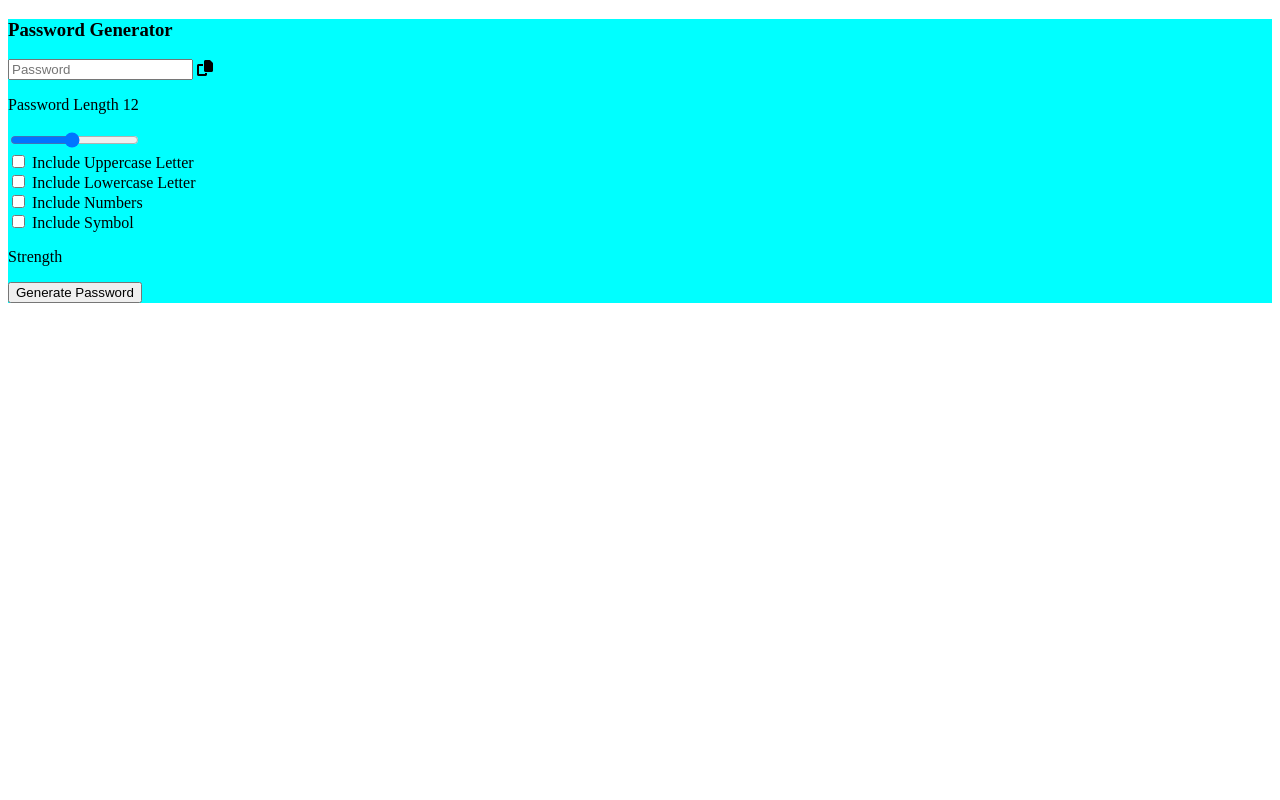
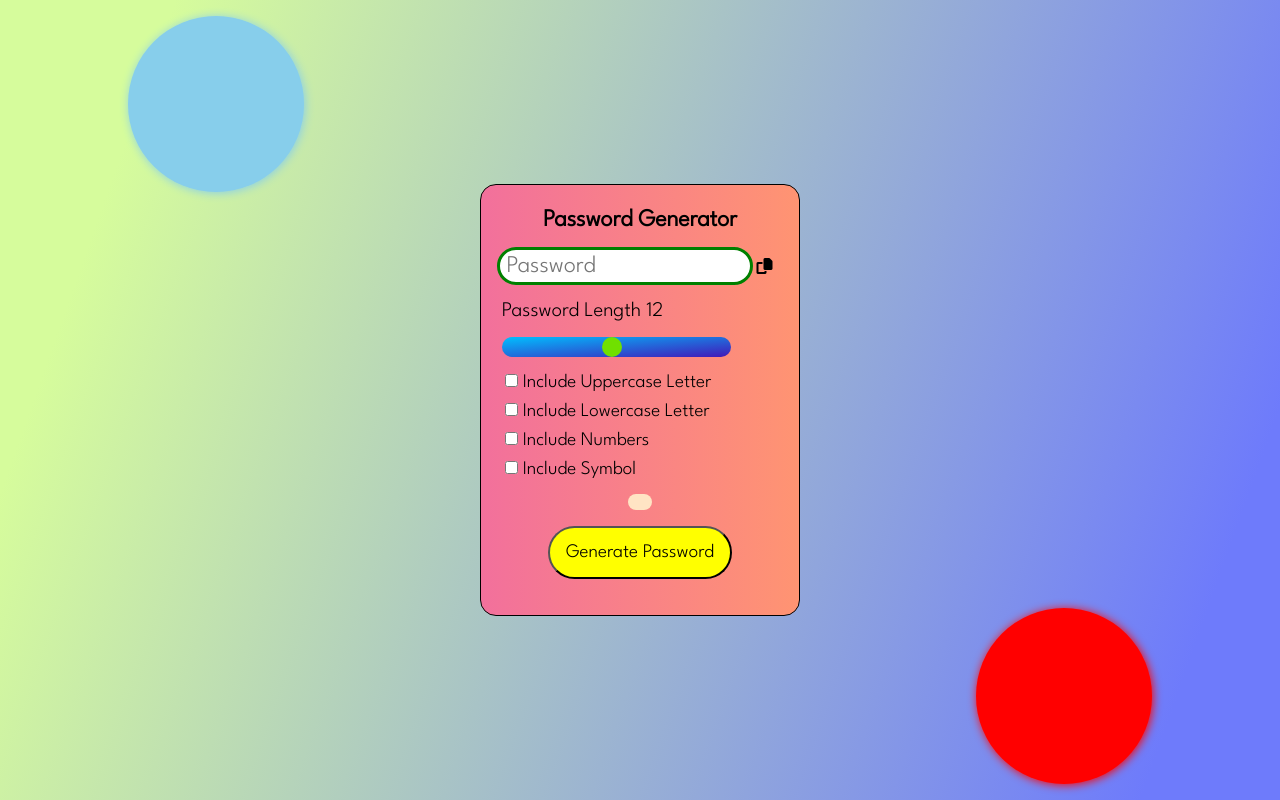
Before and after one commit to YashMishra0101/Password-Generator, a plain HTML site: page index.html in a window 1280 px wide. Drawn offline with Linux system fonts and the light colour scheme.

Commit message:
Added Final JavaScript & CSS Code

```diff
--- a/index.css
+++ b/index.css
@@ -0,0 +1,153 @@
+*{
+    margin: 0;
+    padding: 0;
+    box-sizing: border-box;
+    font-family: 'League Spartan', sans-serif;
+}
+
+.wrapper{
+    width: 100vw;
+    height:100vh;
+    display: flex;
+    flex-direction: column;
+    justify-content: center;
+    align-items: center;
+    position: relative;
+    background-image: linear-gradient( 109.6deg, rgb(214, 252, 156) 11.2%, rgba(110,123,251,1) 91.1% )
+}
+
+
+@keyframes mymove1{
+    from{
+        bottom: 1rem;
+        box-shadow: 1px 1px 10px red;
+    }
+
+    t0{
+        bottom: 15rem;
+        box-shadow: 1px 1px 300px red;
+    }
+}
+
+ @keyframes mymove2{
+    from{
+        top: 1rem;
+        box-shadow: 1px 1px 10px skyblue;
+    }
+    to {
+        top: 15rem;
+        box-shadow: 1px 1px 100px skyblue;
+    }
+
+  }
+
+
+.circle1{
+    width: 11rem;
+    height: 11rem;
+    background-color: red;
+    border-radius: 10rem ;
+    position: absolute;
+    right: 8rem;
+    bottom: 10rem;
+    animation: infinite mymove1 5s ease;
+    z-index: -30;
+
+}
+
+.circle2{
+    width: 11rem;
+    height: 11rem;
+    background-color:skyblue;
+    border-radius: 10rem ;
+    position: absolute;
+    left: 8rem;
+    top: 1rem;
+    bottom: 5px;
+    animation: mymove2 5s infinite;
+    z-index: -30;
+
+}
+.mainContainer{
+    border: 0.1rem solid black;
+    width: 20rem;
+    height:27rem;
+    padding: 1rem;
+    border-radius: 1rem;
+    z-index: 30;
+    background-image: linear-gradient(to right, rgb(242, 112, 156), rgb(255, 148, 114));
+}
+
+h3{
+text-align: center;
+font-size:1.5rem;
+margin-top:0.5rem;
+margin-bottom:1rem;
+}
+
+.display{
+    border: 0.2rem solid green;
+    border-radius: 2rem;
+    font-size: 1.5rem;
+    padding: 0.3rem  0.2rem  0.3rem  0.4rem ;
+
+}
+
+.passwordlenth{
+    margin-top:1rem;
+    margin-left: 0.3rem;
+    font-size:1.3rem;
+}
+
+[data-lengthSlider]{
+    appearance: none;
+    border-radius: 1rem;
+    margin-top:1rem;
+    margin-left: 0.3rem;
+    width: 80%;
+    cursor: pointer;
+    background-image: linear-gradient(to bottom right, #00C0FF, #4218B8);
+}
+
+[data-lengthSlider]::-webkit-slider-thumb {
+    appearance: none;
+    height: 1.3rem;
+    width: 1.3rem;
+    border-radius: 50%;
+    background-color: #70e000;
+    cursor: pointer;
+  }
+
+  [data-lengthSlider]::-webkit-slider-thumb:hover{
+    outline: 5px solid rgb(210, 243, 0);
+  }
+
+
+.options{
+    font-size: 1.2rem;
+    padding: 0.5rem;
+    line-height:1.8rem;
+}
+
+.bottomArea{
+    text-align: center;
+}
+.strength{
+    width: 1.5rem;
+    background-color: bisque;
+    padding: 0.5rem;
+    border-radius:30rem;
+    margin-top:.1rem;
+    margin-left: auto;
+    margin-right: auto;
+}
+.generateButton:hover{
+    transform: scale(1);
+}
+.generateButton{
+    font-size: larger;
+    margin-top:1rem;
+    padding: 1rem;
+    border-radius: 10rem;
+    background-color: yellow;
+}
--- a/index.html
+++ b/index.html
@@ -4,23 +4,30 @@
     <meta charset="UTF-8">
     <meta http-equiv="X-UA-Compatible" content="IE=edge">
     <meta name="viewport" content="width=device-width, initial-scale=1.0">
-    <title>Document</title>
+    <title>Password Generator</title>
+    <link rel="shortcut icon" href="./GettyImages-901412996-scaled-e1650398409723.jpg" type="image/x-icon">
     <link rel="stylesheet" href="https://cdnjs.cloudflare.com/ajax/libs/font-awesome/6.4.0/css/all.min.css">
+    <link rel="stylesheet" href="index.css">
+    <link rel="preconnect" href="https://fonts.googleapis.com">
+    <link rel="preconnect" href="https://fonts.gstatic.com" crossorigin>
+    <link href="https://fonts.googleapis.com/css2?family=League+Spartan:wght@300&family=Roboto:ital,wght@1,300&display=swap" rel="stylesheet">
+
 </head>
 <body>
-    <div style="background-color: aqua;" class="wrapper">
-
+    <div class="wrapper">
+        <!-- This code needs some improvement.  This code has one feature called setIndicator, whose JavaScript and CSS code is only half written -->
         <div class="mainContainer">
             <h3>Password Generator</h3>
-
+            <div class="circle1"></div>
+            <div class="circle2"></div>
             <div data-copy>
-                <input readonly class="display" type="password" placeholder="Password" data-passwordDisplay>
-                <i data-copyMsg class="fa-solid fa-copy"></i>
+                <input readonly class="display"  placeholder="Password" data-passwordDisplay>
+                <i data-copyMsg class=" fa-solid fa-copy"></i>
             </div>
 
             <div class="inputArea">
 
-                <div>
+                <div class="passwordlenth">
                    <p> Password Length <span data-lengthNumber>0</span></p>
                 </div>
 
@@ -52,7 +59,7 @@
             </div>
 
            <div class="bottomArea">
-             <p class="strength">Strength</p>
+             <p class="strength"></p>
              <div data-indicator></div>
              <button class="generateButton">Generate Password</button>
            </div>
--- a/index.js
+++ b/index.js
@@ -1,4 +1,4 @@
-console.log('checking')
+//This code needs some improvement.  This code has one feature called setIndicator, whose JavaScript and CSS code is only half written.
 const inputSlider=document.querySelector("[data-lengthSlider]");
 const lengthDisplay=document.querySelector("[data-lengthNumber]")
 
@@ -130,14 +130,9 @@ let handelSlider=()=>{
    })
 
  copyBtn.addEventListener('click',()=>{
-   if(lengthDisplay.innerHTML>=8){
+   if(lengthDisplay.innerHTML){
       copyContent();
-   }
-      else{
-         copyMsg.innerText="At 8 Char Password";
-      }
-   }
- );
+   }});
 
  generateBtn.addEventListener('click',()=>{
    if(checkCount<=0) return;
```
Also changed, not shown: GettyImages-901412996-scaled-e1650398409723.jpg (added), Screenshot (243).png (added), 1 other file.
